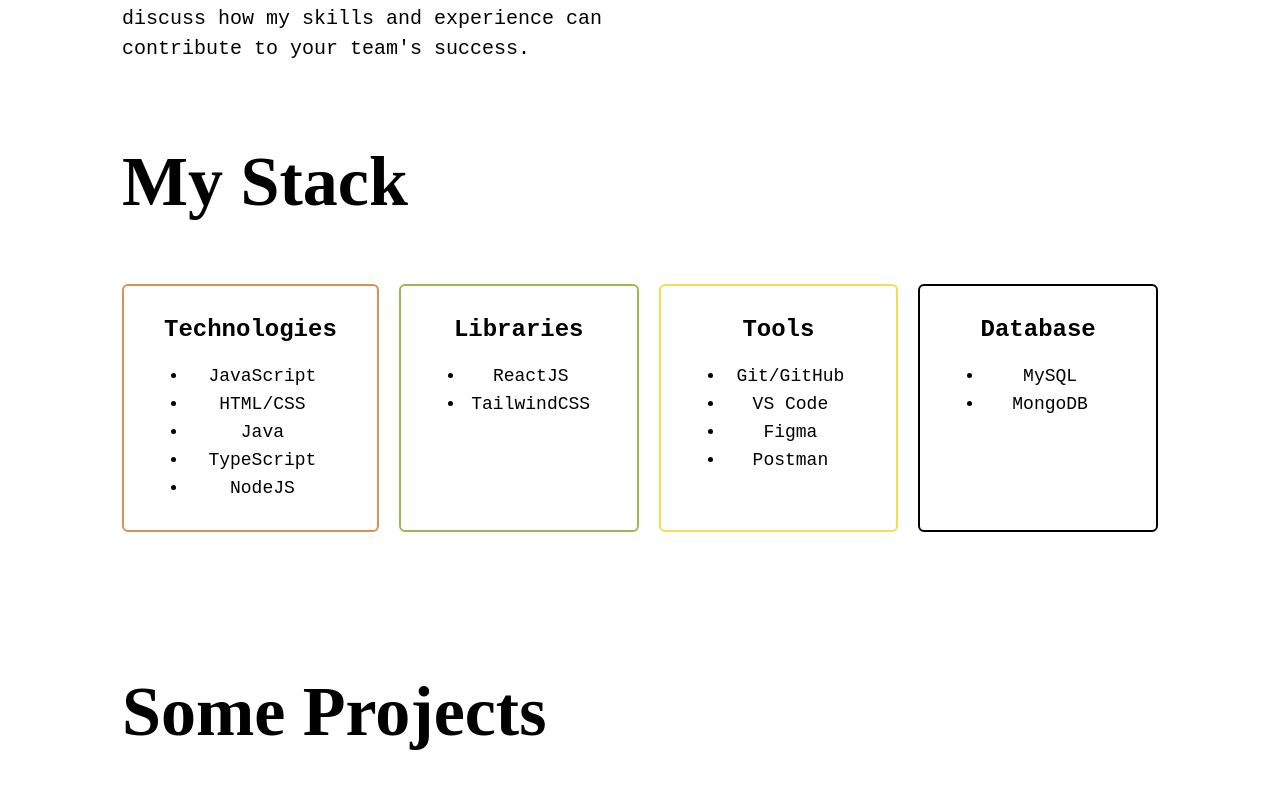
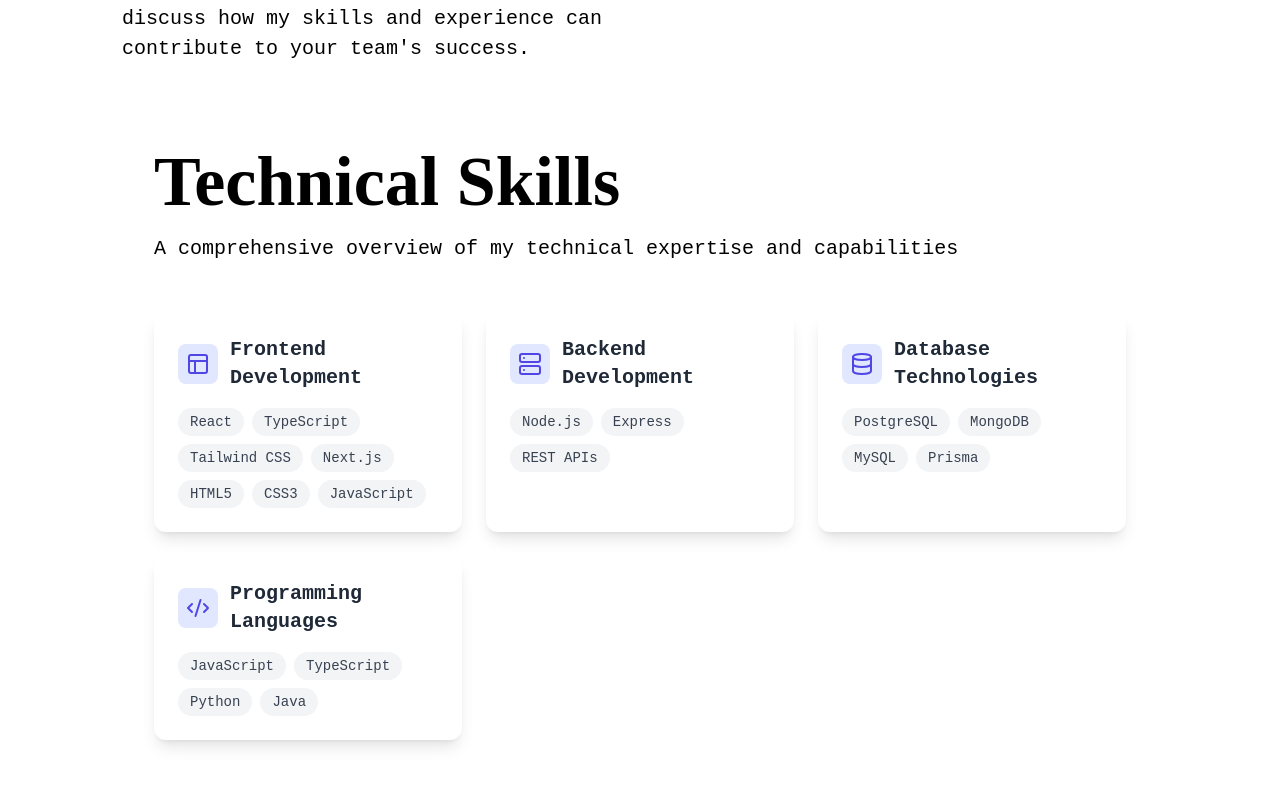
Before and after one commit to avidhanorkar/Avishkar-Dhanorkar, a React (Vite) app: page / in a window 1280 px wide. Shown: the part 1521-2320 px from the top of the page. Built offline with nearby package versions, Linux system fonts and the light colour scheme; a web font is replaced by a local one.

Commit message:
Refactor Stack component and add SkillCard for improved skills display

```diff
--- /dev/null
+++ b/src/Components/SkillCard.jsx
@@ -0,0 +1,38 @@
+import React from 'react';
+import { Code2, Database, Layout, Server, Settings, Smartphone } from 'lucide-react';
+
+const icons = {
+  frontend: Layout,
+  backend: Server,
+  database: Database,
+  mobile: Smartphone,
+  devops: Settings,
+  languages: Code2,
+};
+
+function SkillCard({ category, skills, icon }) {
+  const Icon = icons[icon];
+
+  return (
+    <div className="bg-white rounded-xl shadow-lg p-6 transition-all duration-300 hover:shadow-xl hover:-translate-y-1">
+      <div className="flex items-center gap-3 mb-4">
+        <div className="p-2 bg-indigo-100 rounded-lg">
+          <Icon className="w-6 h-6 text-indigo-600" />
+        </div>
+        <h3 className="text-xl font-semibold text-gray-800">{category}</h3>
+      </div>
+      <div className="flex flex-wrap gap-2">
+        {skills.map((skill) => (
+          <span
+            key={skill}
+            className="px-3 py-1 text-sm bg-gray-100 text-gray-700 rounded-full"
+          >
+            {skill}
+          </span>
+        ))}
+      </div>
+    </div>
+  );
+}
+
+export default SkillCard;
--- a/src/Components/Stack.jsx
+++ b/src/Components/Stack.jsx
@@ -1,86 +1,55 @@
-import React from "react";
+import React from 'react';
+import SkillCard from './SkillCard';
 
-const Stack = () => {
-  const data = {
-    technologies: [
-      { icon: "a", Name: "JavaScript" },
-      { icon: "", Name: "HTML/CSS" },
-      { icon: "Java", Name: "Java" },
-      { icon: "", Name: "TypeScript" },
-      { icon: "", Name: "NodeJS" },
-    ],
-    "Libraries/Framework": [
-      { icon: "", Name: "ReactJS" },
-      { icon: "", Name: "TailwindCSS" },
-    ],
-    Tools: [
-      { icon: "", Name: "Git/GitHub" },
-      { icon: "", Name: "VS Code" },
-      { icon: "Figma", Name: "Figma" },
-      { icon: "Postman", Name: "Postman" },
-    ],
-    Database: [
-      { icon: "", Name: "MySQL" },
-      { icon: "", Name: "MongoDB" },
-    ],
-  };
+const skillsData = [
+  {
+    category: 'Frontend Development',
+    icon: 'frontend',
+    skills: ['React', 'TypeScript', 'Tailwind CSS', 'Next.js', 'HTML5', 'CSS3', 'JavaScript'],
+  },
+  {
+    category: 'Backend Development',
+    icon: 'backend',
+    skills: ['Node.js', 'Express', 'REST APIs'],
+  },
+  {
+    category: 'Database Technologies',
+    icon: 'database',
+    skills: ['PostgreSQL', 'MongoDB', 'MySQL', 'Prisma'],
+  },
+  {
+    category: 'Programming Languages',
+    icon: 'languages',
+    skills: ['JavaScript', 'TypeScript', 'Python', 'Java'],
+  },
+];
 
+function Stack() {
   return (
-    <div className="lg:h-[60vh] mt-[20px] lg:mt-[50px]">
-      <div>
-        <h1 className="text-[50px] lg:text-[70px] font-lora font-[700] text-left">My Stack</h1>
-      </div>
-      <div className="flex lg:flex-row flex-col justify-between mt-[20px] lg:mt-[50px] gap-[20px]">
-        {/* Technologies Section */}
-        <div className="border-[2px] rounded-md border-[#de8f52] py-7 px-10 w-full lg:w-[300px] text-center">
-          <h2 className="text-2xl font-bold mb-4 text-center w-full">Technologies</h2>
-          <ul className="list-disc pl-6">
-            {data.technologies.map((item, index) => (
-              <li key={index} className="text-lg">
-                {item.Name}
-              </li>
-            ))}
-          </ul>
+    <div className="min-h-screen  px-4 sm:px-6 lg:px-8">
+      <div className="max-w-7xl mx-auto">
+        <div className="mb-12">
+          <h2 className="font-lora text-[50px] lg:text-[70px] mt-[30px] lg:mt-[50px] font-[700] text-left">
+            Technical Skills
+          </h2>
+          <p className="text-[20px]">
+            A comprehensive overview of my technical expertise and capabilities
+          </p>
         </div>
 
-        {/* Libraries/Framework Section */}
-        <div className="border-[2px] rounded-md border-[#97b955] py-7 px-10 lg:w-[300px] w-full text-center">
-          <h2 className="text-2xl font-bold mb-4 text-center w-full">Libraries</h2>
-          <ul className="list-disc pl-6">
-            {data["Libraries/Framework"].map((item, index) => (
-              <li key={index} className="text-lg">
-                {item.Name}
-              </li>
-            ))}
-          </ul>
-        </div>
-
-        {/* Tools Section */}
-        <div className="border-[2px] rounded-md border-[#f4dd52] py-7 px-10 lg:w-[300px] w-full text-center">
-          <h2 className="text-2xl font-bold mb-4 text-center w-full">Tools</h2>
-          <ul className="list-disc pl-6">
-            {data.Tools.map((item, index) => (
-              <li key={index} className="text-lg ">
-                {item.Name}
-              </li>
-            ))}
-          </ul>
-        </div>
-
-        {/* Database Section */}
-        <div className="border-[2px] rounded-md border-[#000] py-7 px-10 lg:w-[300px] w-full text-center">
-          <h2 className="text-2xl font-bold mb-4 text-center w-full">Database</h2>
-          <ul className="list-disc pl-6">
-            {data.Database.map((item, index) => (
-              <li key={index} className="text-lg">
-                {item.Name}
-              </li>
-            ))}
-          </ul>
+        <div className="grid grid-cols-1 md:grid-cols-2 lg:grid-cols-3 gap-6">
+          {skillsData.map((category) => (
+            <SkillCard
+              key={category.category}
+              category={category.category}
+              skills={category.skills}
+              icon={category.icon}
+            />
+          ))}
         </div>
       </div>
     </div>
   );
-};
+}
 
 export default Stack;
```
